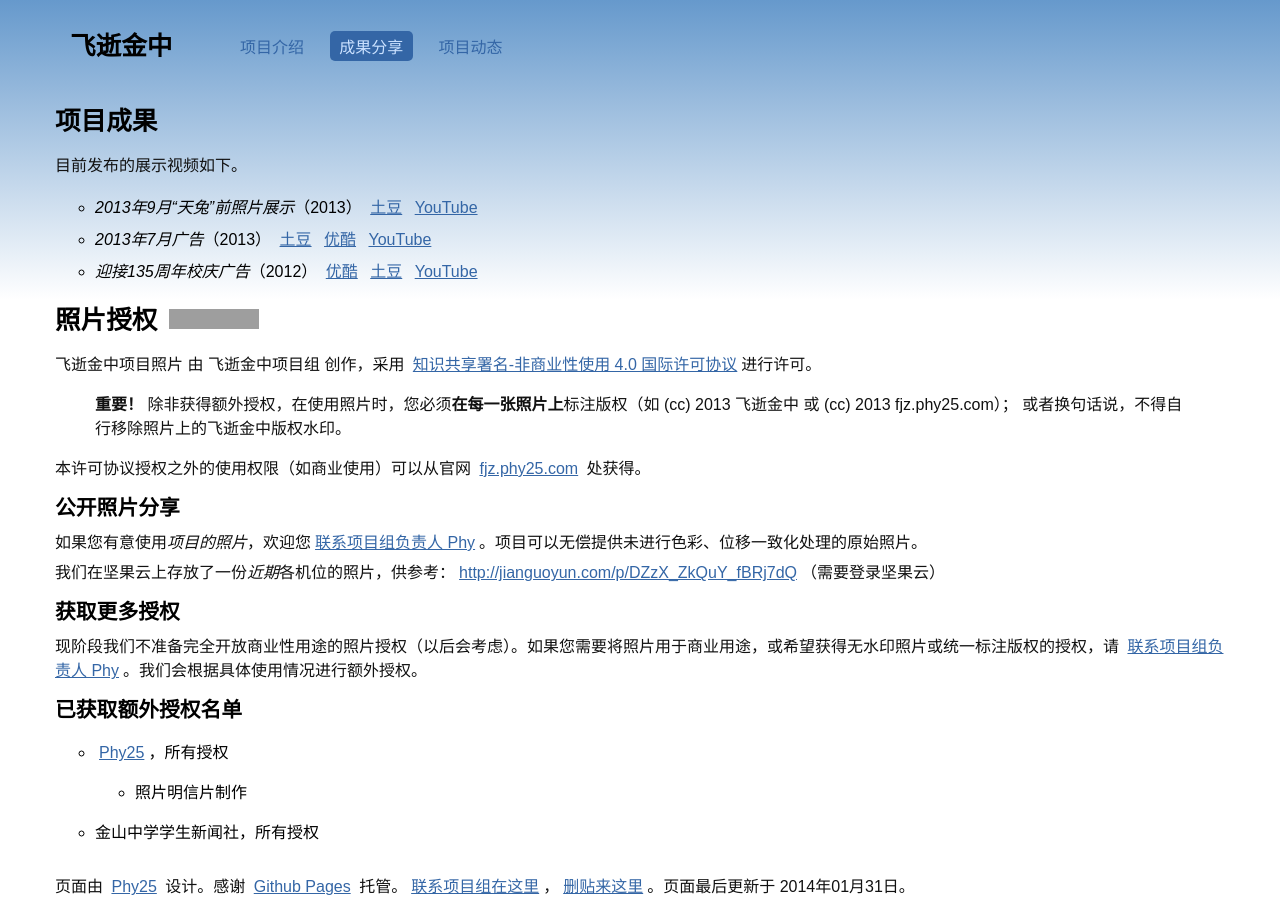
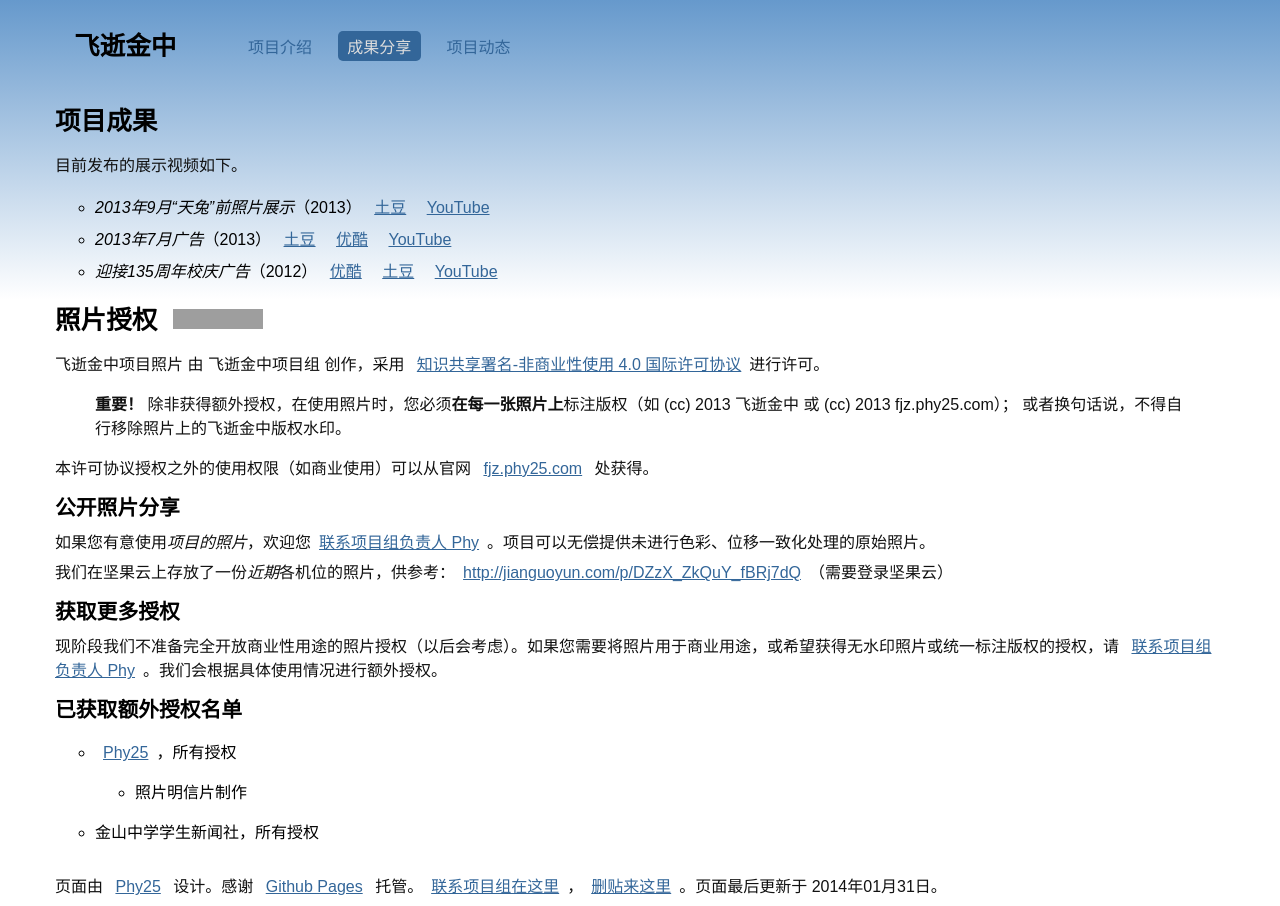
Before and after one commit to fleetingjz/fleetingjz.github.io, a Jekyll site: the page built from works.md, in a window 1280 px wide. Built offline with Jekyll 4.4.1, drawn with Linux system fonts in a browser that asks for light colours; grey boxes are pictures that could not be loaded.

Commit message:
全站颜色更新。修复 favicon 不够透明的问题。

```diff
--- a/assets/style.css
+++ b/assets/style.css
@@ -8,8 +8,8 @@ ul, ol{margin:1em 0 1em 2.5em;padding:0;}
 ul li{list-style:circle;}
 ul li, ol li{margin:0.5em 0;}
 p{margin:.4em 0;line-height: 1.5em;color:#111;}
-a{color:#3466A6;padding:2px 4px}
-a:hover{color:#000;background:#CAE1FF}
+a{color:#336699;padding:2px 4px;margin: 0 4px;}
+a:hover{color:#FFF;background:#6699cc}
 acronym{border-bottom: 1px dotted #333;}
 .hide,.fuck_G_F_W{display:none}
 .announcement{background:#FFA;border-width:1px;border-color:#600;border-top-style:solid;border-bottom-style:solid;text-align:center;padding:3px 0;margin:0 3px;}
@@ -20,13 +20,13 @@ acronym{border-bottom: 1px dotted #333;}
 body{
 	/* Thanks to http://www.colorzilla.com/gradient-editor/ */
 	background: #FFF; /* Old browsers */
-	background: -moz-linear-gradient(top,  #6699cc 0%, #ffffff 100%); /* FF3.6+ */
-	background: -webkit-gradient(linear, left top, left bottom, color-stop(0%,#6699cc), color-stop(100%,#ffffff)); /* Chrome,Safari4+ */
-	background: -webkit-linear-gradient(top,  #6699cc 0%,#ffffff 100%); /* Chrome10+,Safari5.1+ */
-	background: -o-linear-gradient(top,  #6699cc 0%,#ffffff 100%); /* Opera 11.10+ */
-	background: -ms-linear-gradient(top,  #6699cc 0%,#ffffff 100%); /* IE10+ */
-	background: linear-gradient(to bottom,  #6699cc 0%,#ffffff 100%); /* W3C */
-	filter: progid:DXImageTransform.Microsoft.gradient( startColorstr='#6699cc', endColorstr='#ffffff',GradientType=0 ); /* IE6-9 */
+	background: -moz-linear-gradient(top,  #6699cc 0%, #FFF 100%); /* FF3.6+ */
+	background: -webkit-gradient(linear, left top, left bottom, color-stop(0%,#6699cc), color-stop(100%,#FFF)); /* Chrome,Safari4+ */
+	background: -webkit-linear-gradient(top,  #6699cc 0%,#FFF 100%); /* Chrome10+,Safari5.1+ */
+	background: -o-linear-gradient(top,  #6699cc 0%,#FFF 100%); /* Opera 11.10+ */
+	background: -ms-linear-gradient(top,  #6699cc 0%,#FFF 100%); /* IE10+ */
+	background: linear-gradient(to bottom,  #6699cc 0%,#FFF 100%); /* W3C */
+	filter: progid:DXImageTransform.Microsoft.gradient( startColorstr='#6699cc', endColorstr='#FFF',GradientType=0 ); /* IE6-9 */
 	background-size: auto 300px;
 	background-repeat: repeat-x;
 }
@@ -56,14 +56,14 @@ body{
 	margin: .5em auto;
 }
 #video_alternative_btn a:hover{background: #9D751C;}
-#video_alternative_btn a:active{background: #3466A6;}
+#video_alternative_btn a:active{background: #336699;}
 #video .content.hide_mobile{display:block;}
 #video .content.show_mobile{display:none;}
 
 #wrapper.content .nav ul{margin:5px 0 5px 50px; float:left; color:#000;}
 #wrapper.content .nav li{list-style-image:none;list-style-position:outside;list-style-type:none;float:left;margin: 0;text-align: center;}
 #wrapper.content .nav a{display: block;text-decoration: none;margin: 1em .5em; padding: 0.2em 0.6em;}
-#wrapper.content .nav a.current, #wrapper.content .nav a:hover{background:#3466A6;color:#CAE1FF; border-radius: 5px;}
+#wrapper.content .nav a.current, #wrapper.content .nav a:hover{background:#336699;color:#DDD; border-radius: 5px;}
 
 #wrapper.landing .nav ul{margin:10px;}
 #wrapper.landing .nav li{list-style-image:none;list-style-position:outside;list-style-type:none;float:left;font-size: 2em;
@@ -99,8 +99,8 @@ margin: 0;width:35%;/* 35*2+30=100 */}
 
 	#wrapper.landing .nav ul, #wrapper.content .nav ul{margin:2%;width:98%;clear:both;}
 	#wrapper.landing .nav li, #wrapper.content .nav li{list-style-image:none;list-style-position:outside;list-style-type:none;float:none;font-size: 1em; margin: 0; width:92%;}
-	#wrapper.landing .nav a, #wrapper.content .nav a{padding: 8px 13px;width:100%;display: block;text-decoration: none;float:left;text-align: left;border:1px solid #CAE1FF;margin:0 0 -1px;background: #FFF;}
-	#wrapper.landing .nav a:hover, #wrapper.content .nav a:hover, #wrapper.content .nav a.current{background:#3466A6;color:#FFF;border-radius: 0;}
+	#wrapper.landing .nav a, #wrapper.content .nav a{padding: 8px 13px;width:100%;display: block;text-decoration: none;float:left;text-align: left;border:1px solid #336699;margin:0 0 -1px;background: #FFF;}
+	#wrapper.landing .nav a:hover, #wrapper.content .nav a:hover, #wrapper.content .nav a.current{background:#6699cc;color:#FFF;border-radius: 0;}
 
 	#wrapper.landing .nav a:after, #wrapper.content .nav a:after{
 		content:"\203A";
```
Also changed, not shown: assets/favicon.ico, 1 other file.
